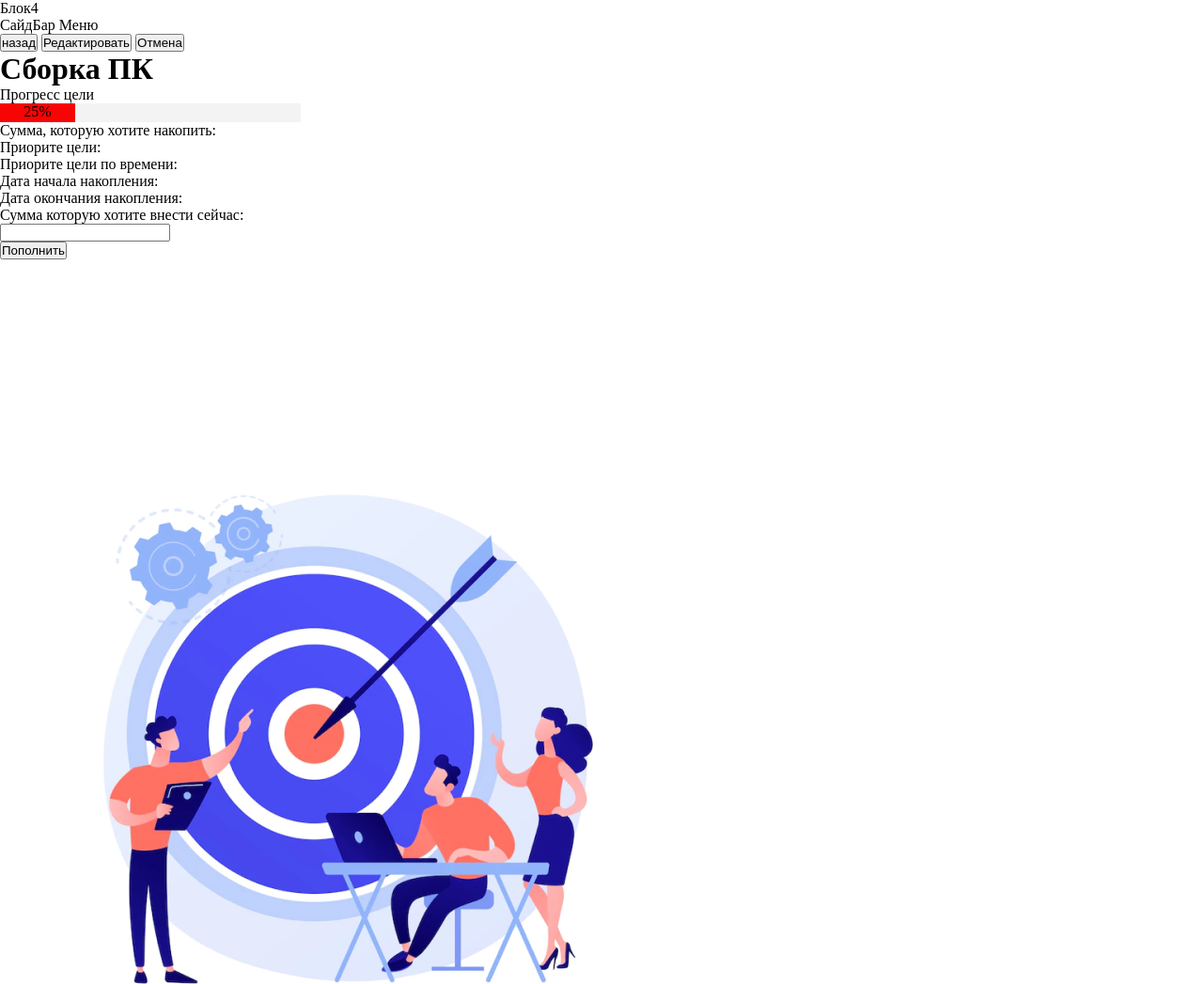
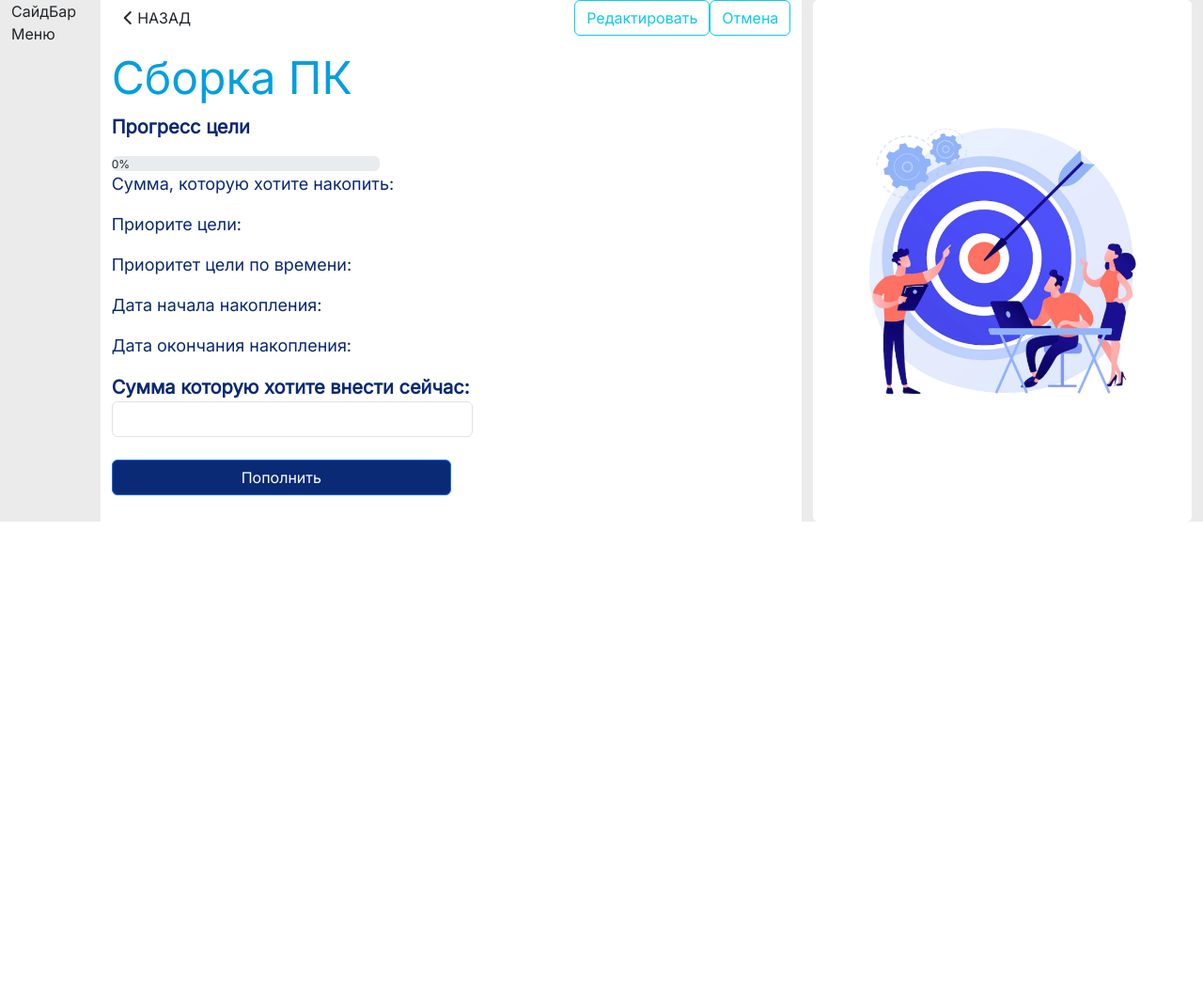
Before and after one commit to Dobby3011/VTB, a plain HTML site: page block4.html in a window 1280 px wide. Shown: the whole page at 94% size. After the commit the page ends 800 px from the top, so only its background shows below. Drawn offline with nearby package versions, Linux system fonts and the light colour scheme.

Commit message:
прописаны классы  html, добавлены проверки формы js

```diff
--- a/block4.html
+++ b/block4.html
@@ -7,74 +7,156 @@
     <link rel="stylesheet" href="assets/style.css" />
     <link rel="preconnect" href="https://fonts.googleapis.com" />
     <link rel="preconnect" href="https://fonts.gstatic.com" crossorigin />
+    <script
+      src="https://kit.fontawesome.com/ae885b3156.js"
+      crossorigin="anonymous"
+    ></script>
     <link
       href="https://fonts.googleapis.com/css2?family=Inter&display=swap"
       rel="stylesheet"
     />
+    <link
+      href="https://cdn.jsdelivr.net/npm/bootstrap@5.3.0-alpha3/dist/css/bootstrap.min.css"
+      rel="stylesheet"
+      integrity="sha384-KK94CHFLLe+nY2dmCWGMq91rCGa5gtU4mk92HdvYe+M/SXH301p5ILy+dN9+nJOZ"
+      crossorigin="anonymous"
+    />
   </head>
   <style>
-    .progress-bar {
-      width: 25%;
-      height: 20px;
-      background-color: #f3f3f3;
-      position: relative;
-      text-align: center;
+    .main__block-4 {
+      background-color: #ebebeb;
+      font-family: "Inter", sans-serif;
+    }
+    .block-4__goal {
+      background-color: #ffffff;
     }
 
-    .progress-bar-inner {
-      height: 100%;
-      width: 0;
-      background-color: #f70404;
-      position: absolute;
+    .block-4__title {
+      font-size: 48px;
+      font-weight: 500;
+      color: #009fdf;
+    }
+    .block-4__subtitle {
+      font-size: 20px;
+      font-weight: 700;
+      color: #0a2973;
+    }
+    .block-4__text {
+      font-size: 18px;
+      font-weight: 500;
+      color: #0a2973;
+    }
+    .block-4__goal-button {
+      background-color: hsl(222, 84%, 25%);
+    }
+    .block-4__error-message {
+      color: red;
     }
   </style>
   <body>
-    <p>Блок4</p>
-    <div>СайдБар Меню</div>
-    <button>назад</button>
-    <button>Редактировать</button>
-    <button>Отмена</button>
-    <div>
-      <h1>Сборка ПК</h1>
-      <p>Прогресс цели</p>
-      <div class="progress-bar">
-        <div class="progress-bar-inner">25%</div>
+    <section class="main__block-4">
+      <div class="container-fluid">
+        <div class="row">
+          <div class="col-1">СайдБар Меню</div>
+          <div class="col-7 block-4__goal">
+            <div class="block-4__nav-buttons d-flex mb-3">
+              <button
+                type="button"
+                class="btn block-4__back-btn me-auto"
+                data-bs-toggle="button"
+              >
+                <i class="fa-solid fa-chevron-left" style="color: #292929"></i>
+                НАЗАД
+              </button>
+
+              <button
+                type="button"
+                class="btn btn-outline-info block-4__edit-btn g-2"
+              >
+                Редактировать
+              </button>
+              <button
+                type="button"
+                class="btn btn-outline-info block-4__cncl-btn"
+              >
+                Отмена
+              </button>
             </div>
             <div>
-        <p>Сумма, которую хотите накопить:</p>
+              <h1 class="block-4__title">Сборка ПК</h1>
+              <p class="block-4__subtitle">Прогресс цели</p>
+              <div
+                style="width: 285px"
+                class="progress block-4__progress-bar"
+                role="progressbar"
+                aria-label="Danger example"
+                aria-valuenow="100"
+                aria-valuemin="0"
+                aria-valuemax="100"
+              >
+                <div
+                  class="progress-bar bg-danger block-4__progress-bar-active"
+                  style="width: 0%"
+                >
+                  0%
                 </div>
-      <div><p>Приорите цели:</p></div>
-      <div><p>Приорите цели по времени:</p></div>
-      <div><p>Дата начала накопления:</p></div>
-      <div><p>Дата окончания накопления:</p></div>
-      <div></div>
+                0%
+              </div>
+            </div>
+            <div class="block-4__amount">
+              <p class="block-4__text">Сумма, которую хотите накопить:</p>
+            </div>
+            <div class="block-4__priority">
+              <p class="block-4__text">Приорите цели:</p>
+            </div>
+            <div class="block-4__deadline">
+              <p class="block-4__text">Приоритет цели по времени:</p>
+            </div>
+            <div class="block-4__startDate">
+              <p class="block-4__text">Дата начала накопления:</p>
+            </div>
+            <div class="block-4__ndDate">
+              <p class="block-4__text">Дата окончания накопления:</p>
+            </div>
+            <div class="block-4__goal-image"></div>
             <div>
-        <label for="formAge" class="form__label"
+              <label
+                for="block-4__deposit"
+                class="block-4__subtitle form__label"
                 >Сумма которую хотите внести сейчас:</label
               >
               <br />
               <input
+                style="width: 24rem"
                 type="number"
-          id="Age"
-          name="formAge"
-          placeholder=""
+                id="block-4__deposit-input"
+                name="block-4__deposit"
                 min="100"
-          required
+                class="form__field form-control"
               />
               <br />
-        <button>Пополнить</button>
+              <div class="d-grid gap-2 col-6">
+                <button class="btn btn-primary block-4__goal-button">
+                  Пополнить
+                </button>
+                <p class="block-4__error-message"></p>
               </div>
             </div>
-    <div><img src="images/block4_img.png" /></div>
+          </div>
+
+          <div class="col-4 block-4__image">
+            <img src="images/block4_img.png" class="img-fluid" />
+          </div>
+        </div>
+      </div>
+    </section>
+
     <script src="index.js"></script>
-    <script>
-      const progressBar = document.querySelector(".progress-bar-inner");
-
-      function updateProgressBar(value) {
-        progressBar.style.width = value + "%";
-      }
-
-      updateProgressBar(25);
-    </script>
+    <script src="block4.js"></script>
+    <script
+      src="https://cdn.jsdelivr.net/npm/bootstrap@5.3.0-alpha3/dist/js/bootstrap.bundle.min.js"
+      integrity="sha384-ENjdO4Dr2bkBIFxQpeoTz1HIcje39Wm4jDKdf19U8gI4ddQ3GYNS7NTKfAdVQSZe"
+      crossorigin="anonymous"
+    ></script>
   </body>
 </html>
--- /dev/null
+++ b/block4.js
@@ -0,0 +1,25 @@
+///////внесение денег//////
+function Deposite() {
+  const errorMessage = document.querySelector(".block-4__error-message");
+  const Input = document.querySelector("#block-4__deposit-input").value;
+  if (Input === "") {
+    errorMessage.textContent = "Введите сумму!";
+    return;
+  }
+  if (Input < 100) {
+    errorMessage.textContent = "Сумма должна быть не менее 100!";
+    return;
+  } else {
+    errorMessage.textContent = "";
+  }
+}
+document.querySelector(".block-4__goal-button").onclick = Deposite;
+
+///////прогресс бар///////
+// const progressBar = document.getElementsByClassName("block-4__progress-bar-active");
+
+// function updateProgressBar(value) {
+//   progressBar.style.width = value + "%";
+// }
+
+// updateProgressBar(25);
```
Lines whose indentation alone changed are shown as unchanged.
